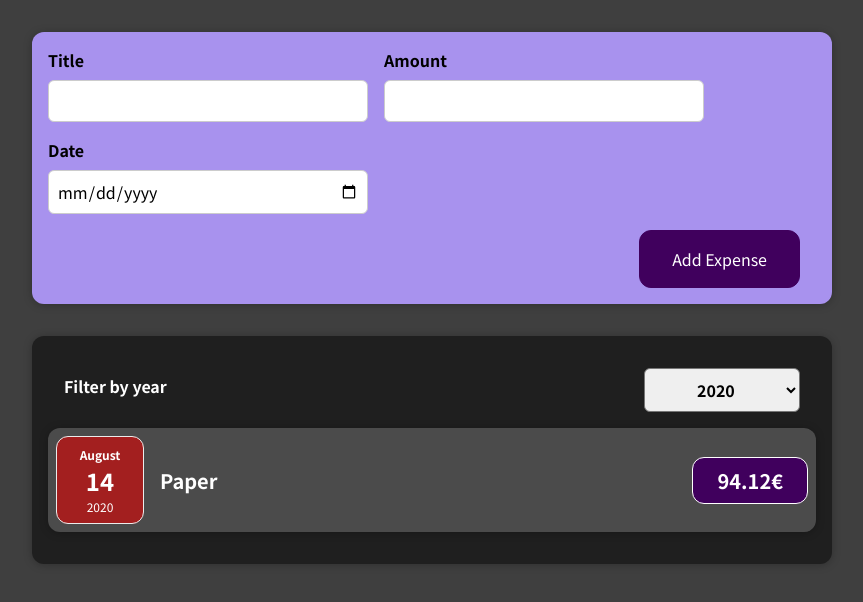
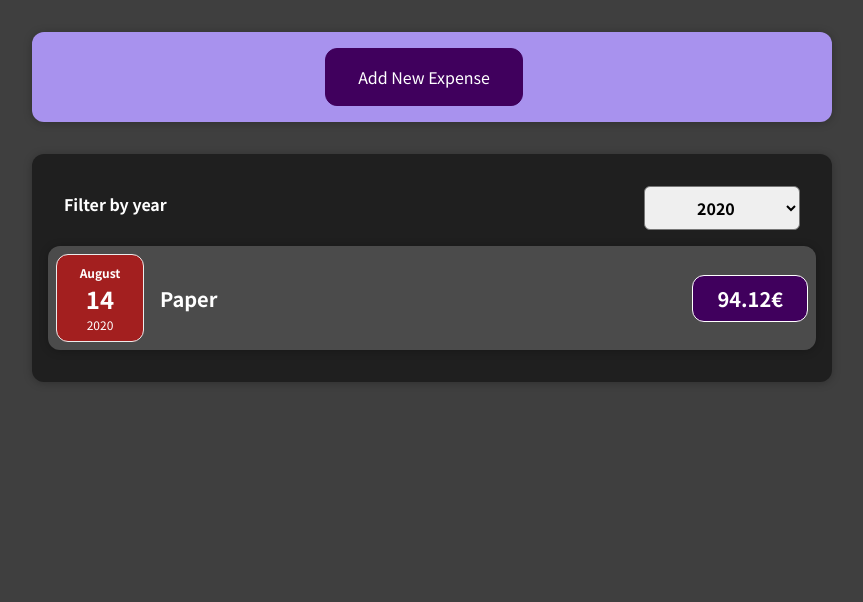
Before and after one commit to Sistemshdortiz/ExpensesApp, a React (Create React App) app: page / in a window 1280 px wide. Shown: the top 602 px of the page, without its empty margins (208-1071 px from the left). Built offline with nearby package versions, Linux system fonts and the light colour scheme.

Commit message:
Added new ClickEditingForm funtion

```diff
--- a/src/components/NewExpense/ExpenseForm.js
+++ b/src/components/NewExpense/ExpenseForm.js
@@ -79,6 +79,7 @@ const ExpenseForm = (props) => {
                 </div>
             </div>
             <div className='new-expense__actions'>
+                <button type='button' onClick={props.onCancel}>Cancel</button>
                 <button type='submit' onClick={expenseHandler}>Add Expense</button>
             </div>
         </form>
--- a/src/components/NewExpense/NewExpense.js
+++ b/src/components/NewExpense/NewExpense.js
@@ -1,4 +1,4 @@
-import React from "react";
+import React, { useState } from "react";
 import "./NewExpense.css"
 import ExpenseForm from "./ExpenseForm";
 
@@ -11,9 +11,18 @@ const NewExpense = (props) => {
         };
         props.onAddExpense(expenseData)
     }
+    const [editingForm, setEditingForm] = useState(false);
+
+    const clickEditingForm = () => {
+        setEditingForm(true)
+    }
+    const clickCancelEditing = () => {
+        setEditingForm(false)
+    }
 
     return <div className="new-expense">
-        <ExpenseForm onSaveExpenseData={saveExpenseDataHandler}/>
+        {!editingForm && <button onClick={clickEditingForm}>Add New Expense</button>}
+        {editingForm && <ExpenseForm onSaveExpenseData={saveExpenseDataHandler} onCancel={clickCancelEditing}/>}
     </div>
 };
 
```
